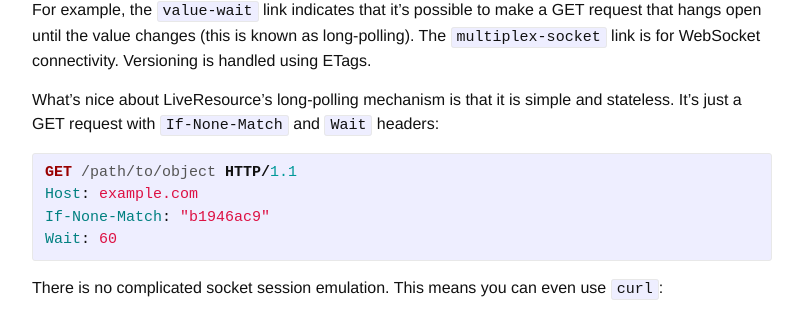
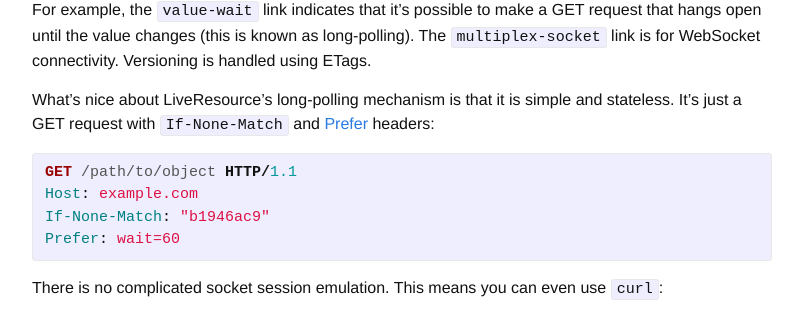
Before and after one commit to liveresource/website, a Jekyll site: the page built from index.md, in a window 1280 px wide and 900 px high, scrolled down 670 px. Shown: the part 145-461 px from the top of the window, without its empty margins (238-1041 px from the left). Built offline with Jekyll 4.4.1, drawn with Linux system fonts in a browser that asks for light colours.

Commit message:
update example

```diff
--- a/index.md
+++ b/index.md
@@ -34,13 +34,13 @@ Content-Type: application/json
 
 For example, the `value-wait` link indicates that it's possible to make a GET request that hangs open until the value changes (this is known as long-polling). The `multiplex-socket` link is for WebSocket connectivity. Versioning is handled using ETags.
 
-What's nice about LiveResource's long-polling mechanism is that it is simple and stateless. It's just a GET request with `If-None-Match` and `Wait` headers:
+What's nice about LiveResource's long-polling mechanism is that it is simple and stateless. It's just a GET request with `If-None-Match` and [Prefer][prefer-rfc] headers:
 
 {% highlight http %}
 GET /path/to/object HTTP/1.1
 Host: example.com
 If-None-Match: "b1946ac9"
-Wait: 60
+Prefer: wait=60
 {% endhighlight %}
 
 There is no complicated socket session emulation. This means you can even use `curl`:
@@ -99,5 +99,6 @@ Q & A
 
    Go home. You're drunk.
 
+[prefer-rfc]: https://datatracker.ietf.org/doc/html/rfc7240
 [resthooks]: http://resthooks.org/
 [test-resource]: http://test.liveresource.org/test
```
